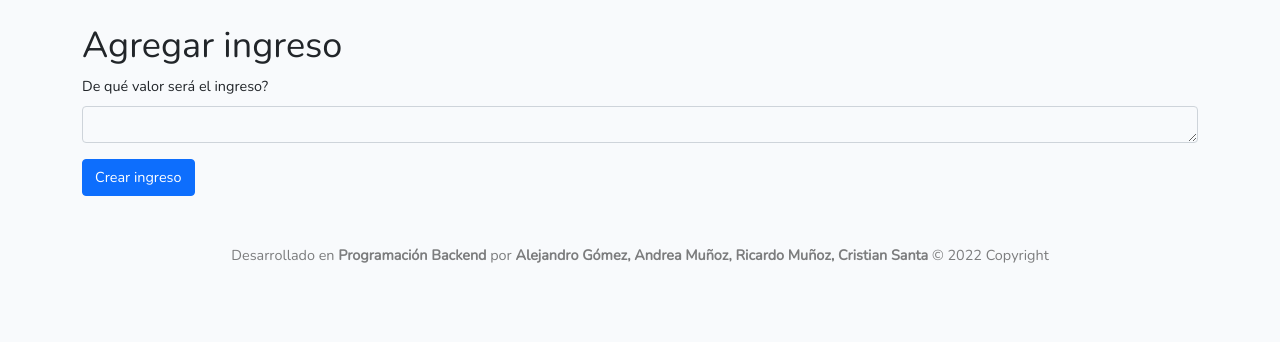
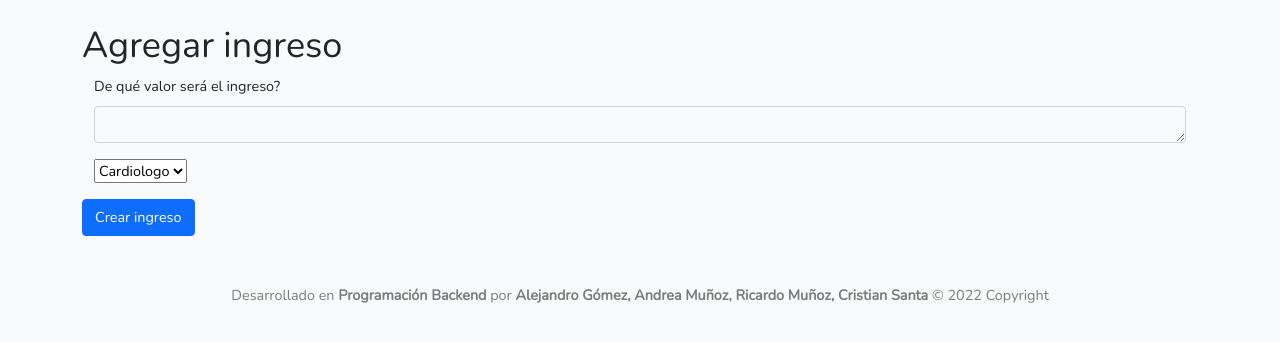
Before and after one commit to RicardoMun/ControlDeGastos, a Laravel app: page /ingresos/create in a window 1280 px wide. Shown: the part 56-398 px from the top of the page. Run offline with Laravel 8, Linux system fonts and the light colour scheme; a user stored in the database is signed in; data comes from the database, SQL or seed files in the repository; some libraries are stand-ins or nearby versions.

Commit message:
Agregando select en subview campos

```diff
--- a/resources/views/ingresos/subview-campos-ingreso.blade.php
+++ b/resources/views/ingresos/subview-campos-ingreso.blade.php
@@ -1,4 +1,23 @@
-<div class="mb-3">
-    <label for="valor_ingreso" class="form-label">De qué valor será el ingreso? </label>
-    {!! Form::textarea('valor_ingreso', null,['class' => 'form-control', 'rows' => 1] ) !!}
+<div class="container">
+    <div class="section">
+
+        <div class="row s10">
+
+            <div class="mb-3">
+                <label for="valor_ingreso" class="form-label">De qué valor será el ingreso? </label>
+                {!! Form::textarea('valor_ingreso', null,['class' => 'form-control', 'rows' => 1] ) !!}
+            </div>
+        </div>
+
+
+        <div class="row s2">
+            <div class="form-group mb-3">
+                <select class="form control" name="categoria" id="">
+                    <option value="1">Cardiologo</option>
+                    <option value="2">Cirujano</option>
+                    <option value="3">Neurologo</option>
+                </select>
+            </div>
+        </div>
+    </div>
 </div>
```
